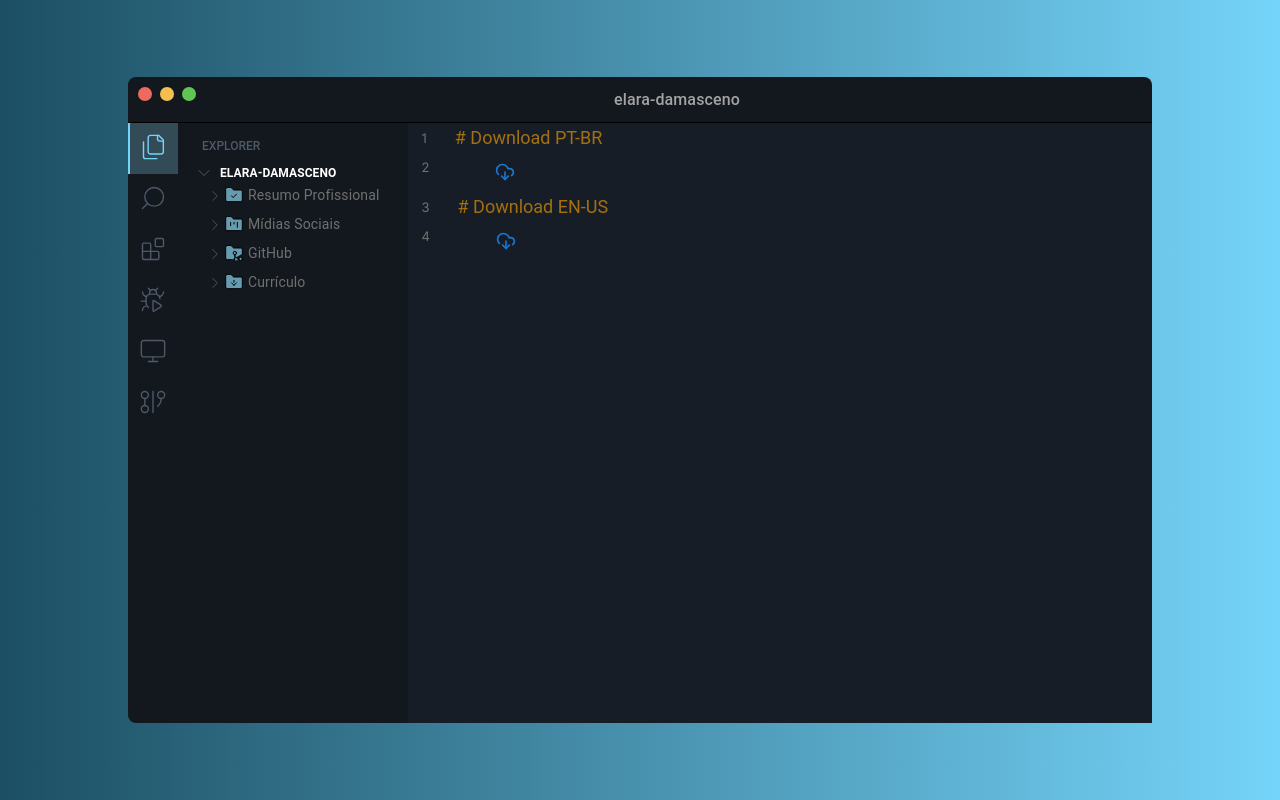
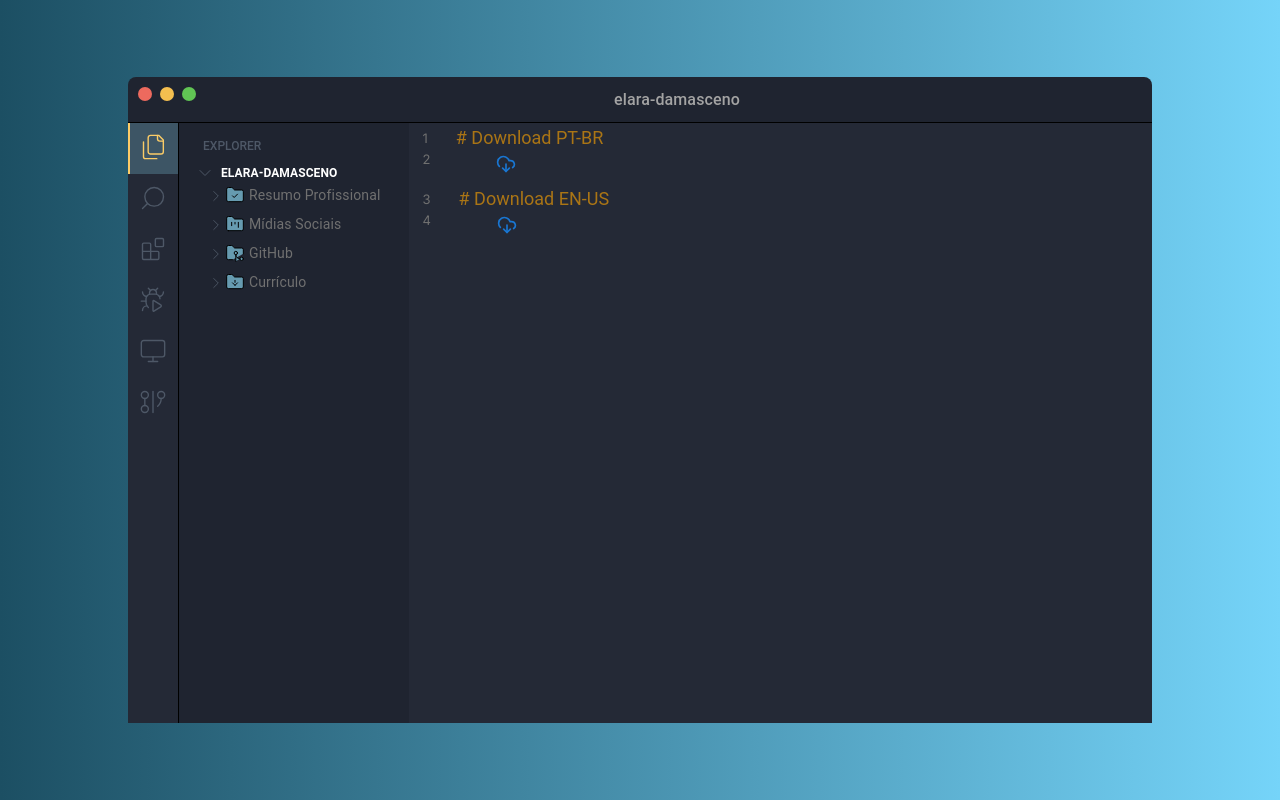
Before and after one commit to elaradamasceno/website, a Next.js app: page /curriculum in a window 1280 px wide. Built offline with nearby package versions, Linux system fonts and the light colour scheme.

Commit message:
layout adjustment

```diff
--- a/src/app/(pages)/curriculum/page.tsx
+++ b/src/app/(pages)/curriculum/page.tsx
@@ -49,8 +49,8 @@ export default function Curriculum() {
   return (
     <S.Container>
       {handleGetAllResume.map(resume => (
-        <>
-          <FileNumbers key={resume.title}>
+        <div key={resume.title}>
+          <FileNumbers>
             <S.Content>
               <Typography variant='h3'># Download {resume.title}</Typography>
             </S.Content>
@@ -65,7 +65,7 @@ export default function Curriculum() {
               </Stack>
             </S.WrapperButton>
           </FileNumbers>
-        </>
+        </div>
       ))}
     </S.Container>
   )
--- a/src/components/Icon/PageIcon/styles.ts
+++ b/src/components/Icon/PageIcon/styles.ts
@@ -32,13 +32,13 @@ export const Icons = styled.div<IconsProps>`
       `}
 
       ${$typeFile === 'json' && `
-        stroke: ${theme.colors.yellow500};
+        stroke: ${theme.colors.yellow800};
       `}
     }
   `}
 `;
 
-export const Text = styled.p`
+export const Text = styled.span`
   ${({ theme }) => css`
     margin-top: ${theme.pxToRem(8)};
 
--- a/src/components/Layout/index.tsx
+++ b/src/components/Layout/index.tsx
@@ -1,5 +1,5 @@
 'use client'
-import { ReactNode, useCallback, useEffect, useState } from 'react';
+import { ReactNode, useCallback, useEffect, useMemo, useState } from 'react';
 
 import Typography from '@mui/material/Typography';
 
@@ -27,40 +27,34 @@ export const ComponentLayout = ({ children }: ComponentLayout) => {
   const { pagesOpen } = usePagesMenu();
 
   const [isMobile, setIsMobile] = useState<boolean>(false);
-  const [showPages, setShowPages] = useState<boolean>(true);
+  const [showPages, setShowPages] = useState<boolean>(false);
+
+  useEffect(() => {
+    setIsMobile(!higherThenSm)
+  }, [higherThenSm])
 
   useEffect(() => {
     setShowPages(pagesOpen.length === 0 ? false : true)
   }, [pagesOpen])
 
-  useEffect(() => {
-    setIsMobile(!higherThenSm)
-  }, [higherThenSm])
+  const handleRenderingExplorerRules = useMemo(() => {
+    if(isMobile && !showPages)
+      return <Explorer />
 
-  const RenderMenu = () => {
-    if(!isMobile){
+    if(!isMobile)
+      return <Explorer />
+  }, [isMobile, showPages])
+
+  const renderMenu = () => {
     return (
       <>
         <S.Aside>
           <Menu />
         </S.Aside>
 
-          <Explorer />
+        { handleRenderingExplorerRules }
       </>
     )
-    }
-
-    if(isMobile && !showPages){
-      return (
-        <>
-          <S.Aside>
-            <Menu />
-          </S.Aside>
-
-          <Explorer />
-        </>
-      )
-    }
   }
 
   return (
@@ -74,10 +68,11 @@ export const ComponentLayout = ({ children }: ComponentLayout) => {
         </S.Header>
 
         <S.Content>
-          {RenderMenu()}
+          {renderMenu()}
 
           <S.Main>
             <PageMenu />
+
             <S.MainContent $showMenu={showPages}>
               { children }
             </S.MainContent>
--- a/src/components/Layout/styles.ts
+++ b/src/components/Layout/styles.ts
@@ -22,6 +22,11 @@ export const Wrapper = styled.div`
 
     background-color: ${theme.colors.ocean800};
     border-radius: ${theme.pxToRem(8)};
+
+    @media only screen and (max-width: 600px){
+      width: 100%;
+      // height: 100%
+    }
   `}
 `
 
@@ -30,7 +35,7 @@ export const Header = styled.header`
     display: flex;
     gap: ${theme.pxToRem(16)};
     padding: ${theme.pxToRem(10)};
-    border-bottom: 1px solid ${theme.colors.black};
+    border-bottom: 0.5px solid ${theme.colors.black};
   `}
 `
 
@@ -57,6 +62,9 @@ export const Content = styled.div`
 
 export const Aside = styled.aside`
   ${({ theme }) => css`
+    border-right: 0.5px solid;
+    background-color: ${theme.colors.ocean700};
+
     svg {
       color: ${theme.colors.gray500};
     }
@@ -87,7 +95,7 @@ export const MainContent = styled.div<MainContentProps>`
     }
 
     &::-webkit-scrollbar-thumb{
-      background: #2b5e4d66;
+      background: #444b5a9c;
     }
 
     &::-webkit-scrollbar{
--- a/src/components/Menu/CircleMenuButton/styles.ts
+++ b/src/components/Menu/CircleMenuButton/styles.ts
@@ -32,7 +32,7 @@ export const Content = styled.button<ContentProps>`
     `}
 
     ${$typeColor === 'yellow' && `
-      background-color: ${theme.colors.yellow};
+      background-color: ${theme.colors.yellow900};
     `}
 
     ${$typeColor === 'green' && `
--- a/src/components/Menu/MenuButton/styles.ts
+++ b/src/components/Menu/MenuButton/styles.ts
@@ -13,11 +13,11 @@ export const Container = styled.button<ContainerProps>`
 
     ${$isActive && `
       background-color: ${theme.colors.ocean300Opacity};
-      border-left: 2px solid ${theme.colors.ocean200};
+      border-left: 2px solid ${theme.colors.yellow800};
       cursor: pointer;
 
       svg{
-        color: ${theme.colors.ocean200} !important;
+        color: ${theme.colors.yellow800} !important;
       }
     `}
 
@@ -27,7 +27,7 @@ export const Container = styled.button<ContainerProps>`
 
     &:hover{
       svg{
-        color: ${theme.colors.ocean200};
+        color: ${theme.colors.yellow800};
       }
     }
   `}
--- a/src/components/Menu/PageMenu/styles.ts
+++ b/src/components/Menu/PageMenu/styles.ts
@@ -22,15 +22,15 @@ export const Content = styled.div<ActiveProps>`
 
     padding: ${theme.pxToRem(8)};
 
-    border-left: 1px solid ${theme.colors.black};
-    border-bottom: 1px solid ${theme.colors.black};
+    border-left: 0.5px solid ${theme.colors.black};
+    border-bottom: 0.5px solid ${theme.colors.black};
 
     color: ${theme.colors.gray400};
 
     ${$isActive && `
       background-color: ${theme.colors.ocean700};
-      border-top: 1px solid ${theme.colors.ocean300};
-      border-bottom: 1px solid ${theme.colors.ocean700};
+      border-top: 0.5px solid ${theme.colors.yellow800};
+      border-bottom: 0.5px solid ${theme.colors.ocean700};
       margin-top: -1px;
 
       color: ${theme.colors.ocean300};
--- a/src/components/SocialMediaLinks/index.tsx
+++ b/src/components/SocialMediaLinks/index.tsx
@@ -1,10 +1,9 @@
-import React, { useEffect, useMemo } from 'react';
+import React, { useMemo } from 'react';
 
 import { SocialMediaType } from "@/types/social-media.type";
 import { FileNumbers } from '../FileNumbers';
 
 import * as S from './styles';
-
 
 export default function SocialMediaLinks() {
   const handleGetAllSocialMedia = useMemo(() => {
--- a/src/styles/global.ts
+++ b/src/styles/global.ts
@@ -18,6 +18,10 @@ export default createGlobalStyle`
     align-items: center;
     /* background-image: url("/images/background.jpeg"); */
     background: linear-gradient(90deg, rgba(2,0,36,1) 0%, rgba(28,79,99,1) 0%, rgba(117,212,249,1) 100%);
+
+    @media only screen and (max-width: 600px){
+      height: 100vh
+    }
   }
 
   a{
--- a/src/styles/theme.ts
+++ b/src/styles/theme.ts
@@ -1,7 +1,7 @@
 const theme = {
   colors: {
-    ocean800: '#13181f',
-    ocean700: '#171d27',
+    ocean800: '#1f2430',
+    ocean700: '#242936',
 
     ocean300: '#669bb0',
     ocean200: '#75d4f9',
@@ -17,9 +17,8 @@ const theme = {
 
     red: '#ed6a5e',
 
-    yellow800: '#818100',
-    yellow500: '#b3b304',
-    yellow: '#f4bf4f',
+    yellow900: '#f4bf4f',
+    yellow800: '#fbcc67',
 
     golden: '#8f6f2a',
 
```
Lines whose indentation alone changed are shown as unchanged.
